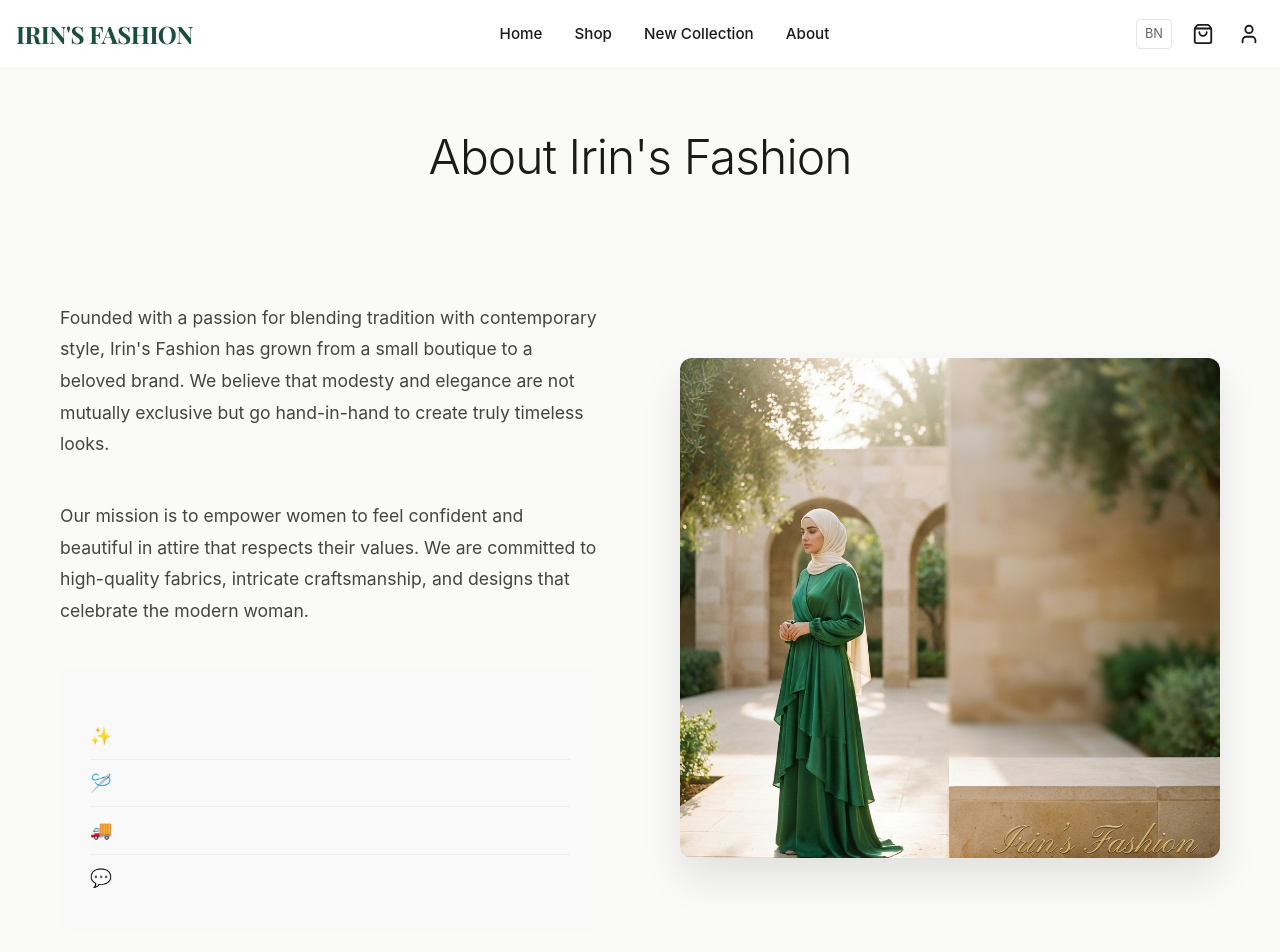
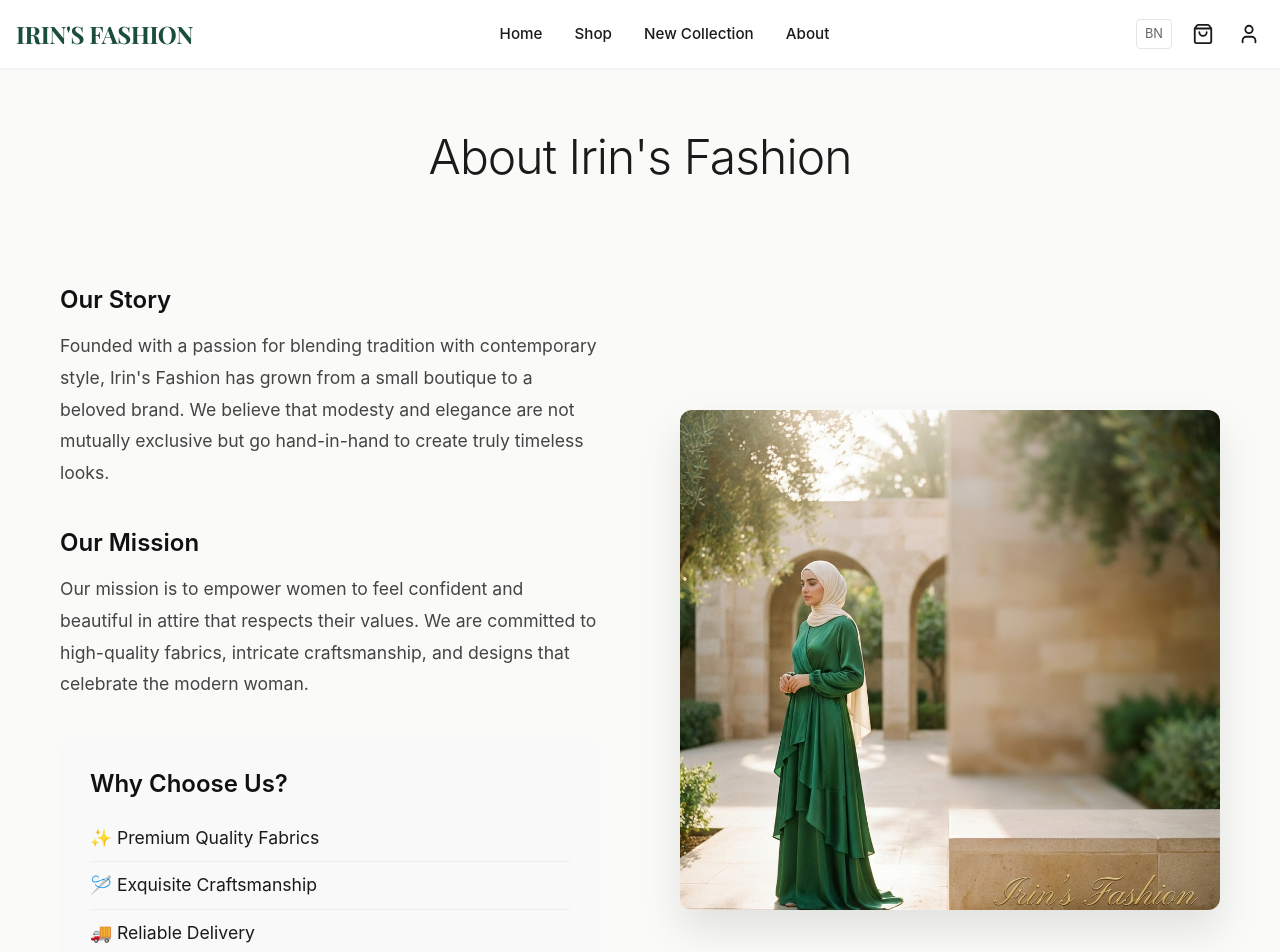
Before and after one commit to krzshipon/irins-fashion, a Next.js app in the folder storefront/: page /about in a window 1280 px wide. Shown: the top 952 px of the page. Built offline with nearby package versions, Linux system fonts and the light colour scheme; no server answers; a web font is replaced by a local one.

Commit message:
feat: abou page optimization

```diff
--- a/storefront/src/app/about/page.tsx
+++ b/storefront/src/app/about/page.tsx
@@ -1,47 +1,8 @@
 import { getAboutPageContent } from '@/services/api/company';
-import { dictionaries, Locale } from '@/constants/locales'; // Import dictionaries to get static text
+import { dictionaries, Locale } from '@/constants/locales';
+import { cookies } from 'next/headers';
 import Image from 'next/image';
 import styles from './about.module.css';
-
-// We can assume default locale is 'en' for now or get it from props/headers
-// Since we don't have middleware passing locale in params here (it's root app),
-// we might default to 'en' or need a way to detect it.
-// The previous code used `useLocalization`.
-// For Server Components in app router without i18n routing (e.g. [lang]/about),
-// we usually rely on cookies or just default.
-// Given the current structure seems to rely on `useLocalization` context which is client-side,
-// we might need to fetch the dictionary based on a default or hardcoded 'en' for server parts
-// OR keep it client side?
-// Wait, `Navigation` usually handles locale.
-// The `LocalizationContext` reads from localStorage/cookies on Client.
-// For Server Components, we can't access localStorage.
-// If the app doesn't have [lang] in the path, we can't easily know the locale on the server
-// unless we check cookies.
-// HOWEVER, checking `src/constants/locales.ts` might verify if we can just pick one.
-// The previous page.tsx (Home) was converted to Server Component. How did it handle locale?
-// It didn't! It displayed products which have English names by default or handled it inside components.
-// ACTUALLY, checking `src/app/page.tsx` again...
-// It fetches products. But for STATIC text (like "Our Story"), it needs the dictionary.
-// If I convert to Server Component, I lose `useLocalization`.
-//
-// OPTION 1: Keep it Client Component but use `getAboutPageContent` via a Server Action or just keep fetch?
-// No, user wants optimization.
-//
-// OPTION 2: Use cookies() to detect locale on server.
-//
-// Let's check `src/app/page.tsx` again to see how it renders text.
-// It renders `<Hero/>` (Client) and product grids. It doesn't seem to render much static text directly
-// except maybe passing props.
-//
-// The About page has A LOT of static text ("Our Story", "Mission" etc).
-// `getAboutPageContent` returns the TEXT content.
-// So if I pass the locale to `getAboutPageContent`, it returns the translated text.
-// The issue is *getting* the locale.
-//
-// Let's try to get the locale from cookies. `next/headers` -> cookies().get('NEXT_LOCALE')?.value.
-// If not present, default to 'en'.
-
-import { cookies } from 'next/headers';
 
 export const metadata = {
     title: 'About Us | Irin\'s Fashion',
@@ -52,14 +13,7 @@ export default async function AboutPage() {
     const cookieStore = await cookies();
     const locale = (cookieStore.get('NEXT_LOCALE')?.value as Locale) || 'en';
 
-    // Fetch content based on locale
     const content = await getAboutPageContent(locale);
-
-    // We also need the static labels "Our Story", "Our Mission" etc.
-    // The previous code got `t` from `useLocalization`.
-    // `getAboutPageContent` returns the *dynamic* content (story, mission).
-    // But the HEADERS "Our Story" are in `t.about.ourStory`.
-    // We can import `dictionaries` directly and use it.
     const t = dictionaries[locale] || dictionaries['en'];
 
     return (
@@ -71,22 +25,22 @@ export default async function AboutPage() {
             <div className={styles.contentSection}>
                 <div className={styles.textColumn}>
                     <section className={styles.section}>
-                        <h2 className={styles.subtitle}>{t.company.about.ourStory}</h2>
+                        <h2 className={styles.subtitle}>{t.about.ourStory}</h2>
                         <p className={styles.text}>{content.story}</p>
                     </section>
 
                     <section className={styles.section}>
-                        <h2 className={styles.subtitle}>{t.company.about.ourMission}</h2>
+                        <h2 className={styles.subtitle}>{t.about.ourMission}</h2>
                         <p className={styles.text}>{content.mission}</p>
                     </section>
 
                     <section className={styles.valuesSection}>
-                        <h2 className={styles.subtitle}>{t.company.about.whyChooseUs}</h2>
+                        <h2 className={styles.subtitle}>{t.about.whyChooseUs}</h2>
                         <ul className={styles.valueList}>
-                            <li>✨ {t.company.about.premiumQuality}</li>
-                            <li>🪡 {t.company.about.craftsmanship}</li>
-                            <li>🚚 {t.company.about.reliableDelivery}</li>
-                            <li>💬 {t.company.about.customerSupport}</li>
+                            <li>✨ {t.about.premiumQuality}</li>
+                            <li>🪡 {t.about.craftsmanship}</li>
+                            <li>🚚 {t.about.reliableDelivery}</li>
+                            <li>💬 {t.about.customerSupport}</li>
                         </ul>
                     </section>
                 </div>
--- a/storefront/src/app/contact/page.tsx
+++ b/storefront/src/app/contact/page.tsx
@@ -12,25 +12,27 @@ export default async function ContactPage() {
     const cookieStore = await cookies();
     const locale = (cookieStore.get('NEXT_LOCALE')?.value as Locale) || 'en';
 
+    // Fetch dynamic contact info (phone, email, address from API)
     const contactInfo = await getContactInfo(locale);
+    // Get static static text from dictionary
     const t = dictionaries[locale] || dictionaries['en'];
 
     return (
         <div className={styles.container}>
             <div className={styles.header}>
-                <h1 className={styles.title}>{t.company.contact.title}</h1>
-                <p className={styles.intro}>{t.company.contact.intro}</p>
+                <h1 className={styles.title}>{t.contact.title}</h1>
+                <p className={styles.intro}>{t.contact.intro}</p>
             </div>
 
             <div className={styles.grid}>
                 {/* Contact Information Card */}
                 <div className={styles.infoCard}>
-                    <h2 className={styles.cardTitle}>{t.company.contact.getInTouch}</h2>
+                    <h2 className={styles.cardTitle}>{t.contact.getInTouch}</h2>
 
                     <div className={styles.infoItem}>
                         <span className={styles.icon}>📍</span>
                         <div className={styles.details}>
-                            <h3>{t.company.contact.address}</h3>
+                            <h3>{t.contact.address}</h3>
                             <p>{contactInfo.address}</p>
                         </div>
                     </div>
@@ -38,7 +40,7 @@ export default async function ContactPage() {
                     <div className={styles.infoItem}>
                         <span className={styles.icon}>📞</span>
                         <div className={styles.details}>
-                            <h3>{t.company.contact.phone}</h3>
+                            <h3>{t.contact.phone}</h3>
                             <p><a href={`tel:${contactInfo.phone}`}>{contactInfo.phone}</a></p>
                         </div>
                     </div>
@@ -46,37 +48,32 @@ export default async function ContactPage() {
                     <div className={styles.infoItem}>
                         <span className={styles.icon}>✉️</span>
                         <div className={styles.details}>
-                            <h3>{t.company.contact.email}</h3>
+                            <h3>{t.contact.email}</h3>
                             <p><a href={`mailto:${contactInfo.email}`}>{contactInfo.email}</a></p>
                         </div>
                     </div>
                 </div>
 
-                {/* Contact Form - Client Component for Interactivity, OR keep as simple HTML form if no logic?
-                    The original was just a mock form.
-                    We can render the form inputs on server.
-                    If we want it to work, we'd wrap it in a client component or use Server Actions.
-                    For now, since it was static/mock, we keep it as Server Component HTML.
-                */}
+                {/* Contact Form - kept as server rendered HTML same as before */}
                 <div className={styles.formCard}>
-                    <h2 className={styles.cardTitle}>{t.company.contact.sendMessage}</h2>
+                    <h2 className={styles.cardTitle}>{t.contact.sendMessage}</h2>
                     <form className={styles.form}>
                         <div className={styles.formGroup}>
-                            <label htmlFor="name">{t.company.contact.form.name}</label>
-                            <input type="text" id="name" name="name" placeholder={t.company.contact.form.namePlaceholder} required />
+                            <label htmlFor="name">{t.contact.form.name}</label>
+                            <input type="text" id="name" name="name" placeholder={t.contact.form.namePlaceholder} required />
                         </div>
 
                         <div className={styles.formGroup}>
-                            <label htmlFor="email">{t.company.contact.form.email}</label>
-                            <input type="email" id="email" name="email" placeholder={t.company.contact.form.emailPlaceholder} required />
+                            <label htmlFor="email">{t.contact.form.email}</label>
+                            <input type="email" id="email" name="email" placeholder={t.contact.form.emailPlaceholder} required />
                         </div>
 
                         <div className={styles.formGroup}>
-                            <label htmlFor="message">{t.company.contact.form.message}</label>
-                            <textarea id="message" name="message" rows={5} placeholder={t.company.contact.form.messagePlaceholder} required></textarea>
+                            <label htmlFor="message">{t.contact.form.message}</label>
+                            <textarea id="message" name="message" rows={5} placeholder={t.contact.form.messagePlaceholder} required></textarea>
                         </div>
 
-                        <button type="submit" className={styles.submitBtn}>{t.company.contact.form.send}</button>
+                        <button type="submit" className={styles.submitBtn}>{t.contact.form.send}</button>
                     </form>
                 </div>
             </div>
```
